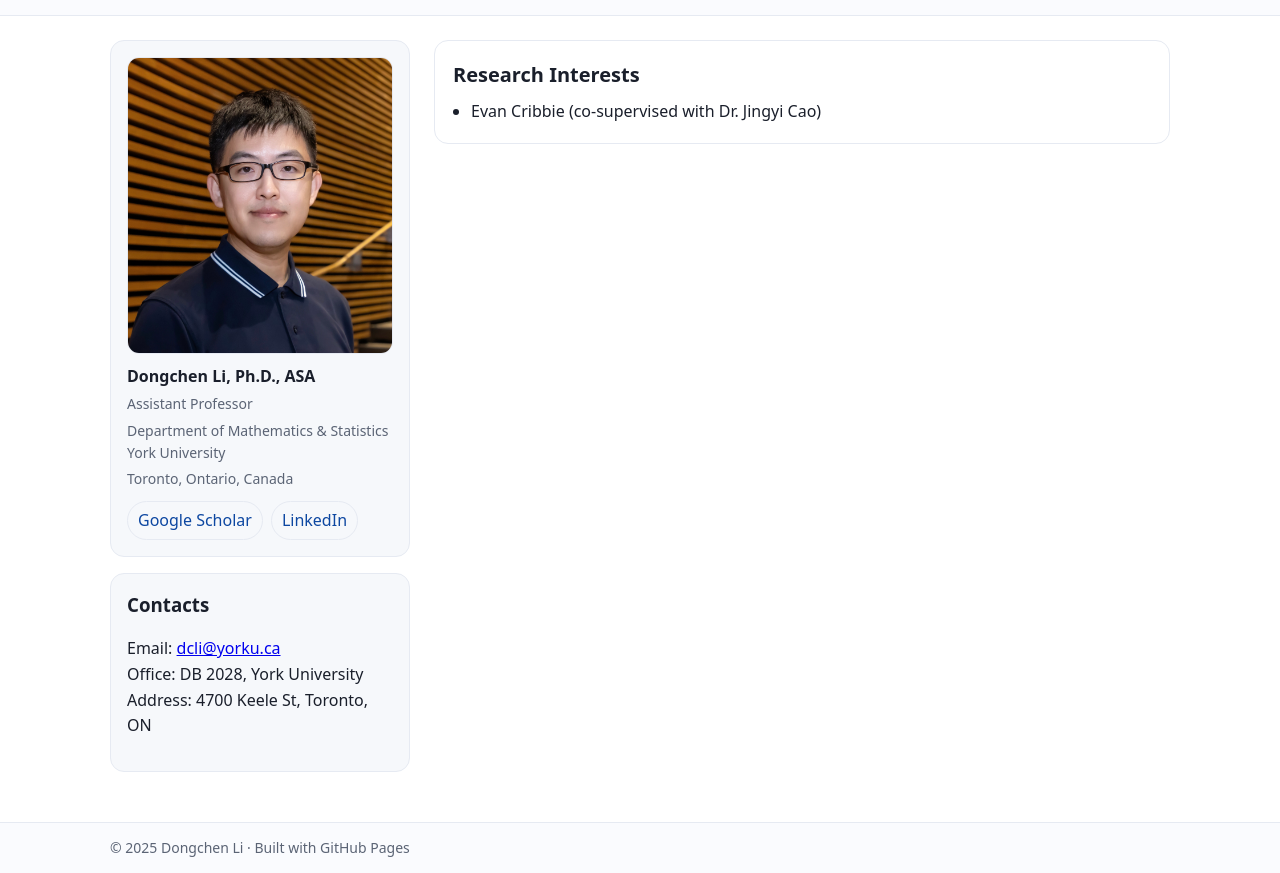
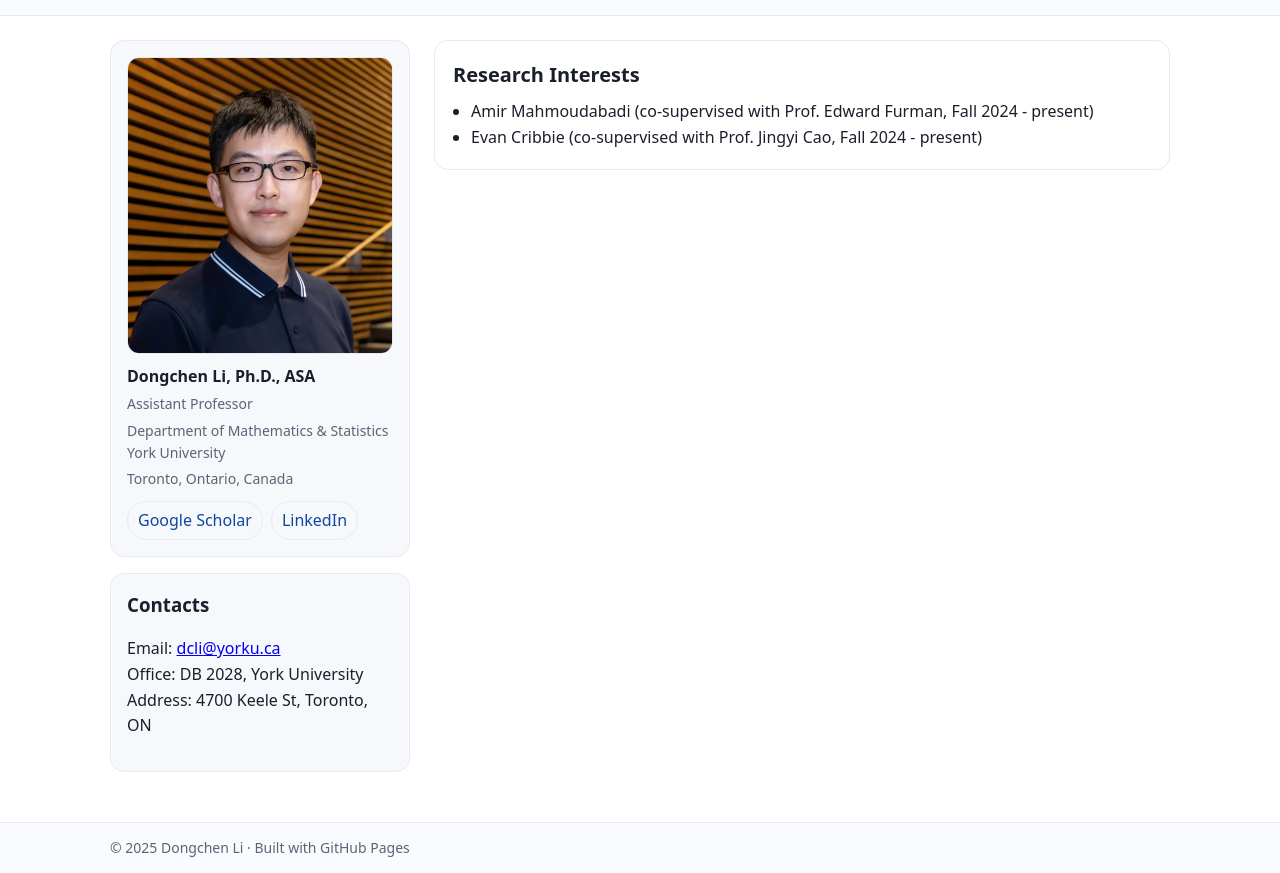
Before and after one commit to Dongchen-Li/Dongchen-Li.github.io, a plain HTML site: page supervision.html in a window 1280 px wide. Shown: the part 59-932 px from the top of the page. Drawn offline with Linux system fonts and the light colour scheme.

Commit message:
Update supervision.html

```diff
--- a/supervision.html
+++ b/supervision.html
@@ -52,8 +52,8 @@
       <article class="block">
         <h2>Research Interests</h2>
         <ul class="tight">
-          <li>Evan Cribbie (co-supervised with Dr. Jingyi Cao)</li>
-
+          <li>Amir Mahmoudabadi (co-supervised with Prof. Edward Furman, Fall 2024 - present)</li>
+          <li>Evan Cribbie (co-supervised with Prof. Jingyi Cao, Fall 2024 - present)</li>
         </ul>
       </article>
 
```
